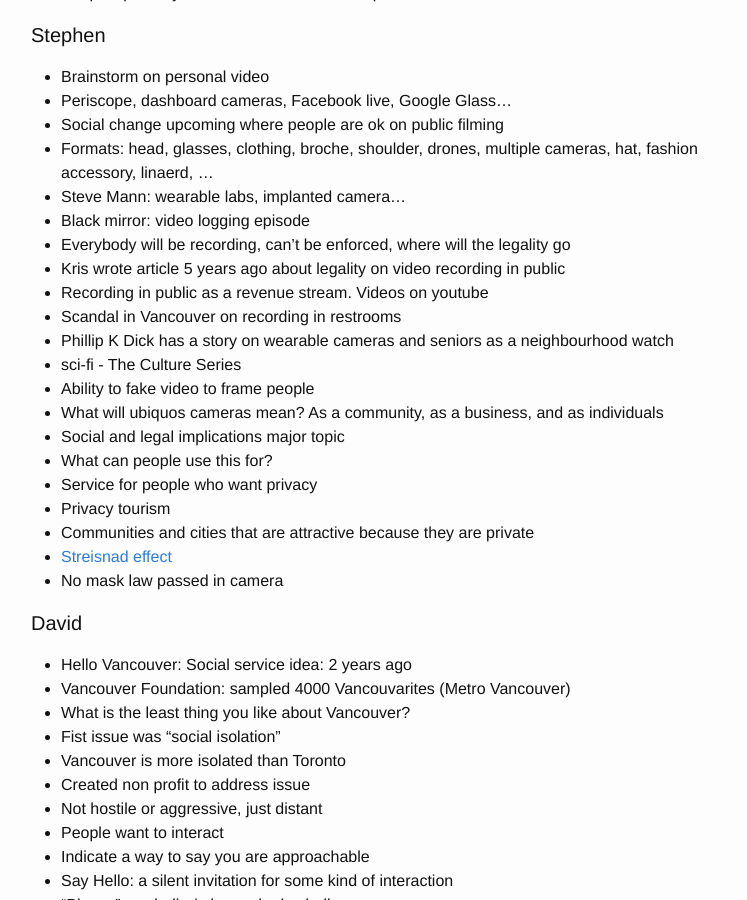
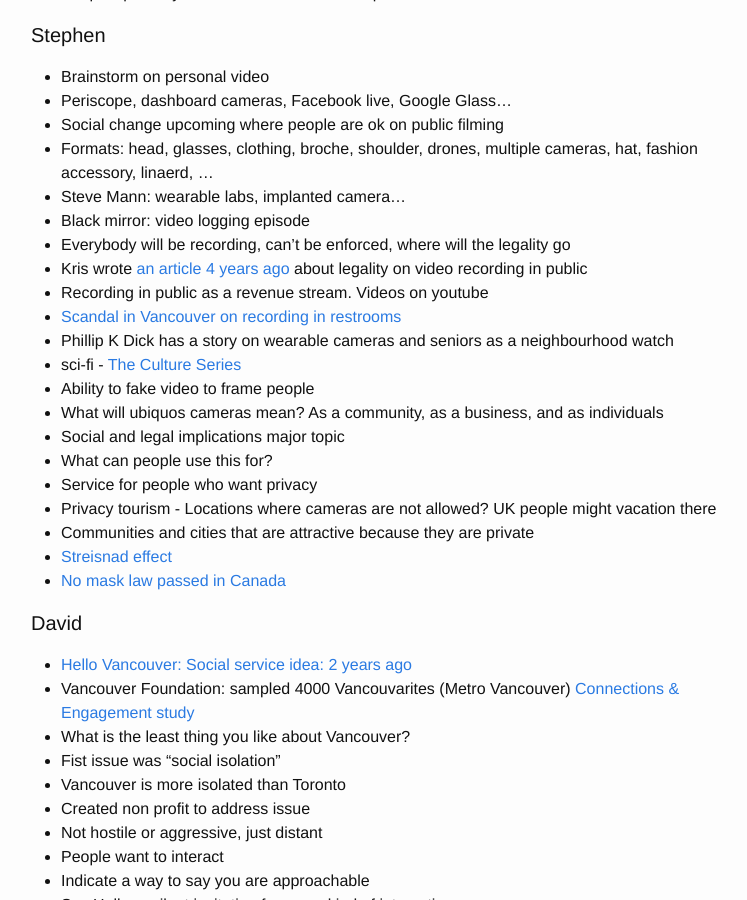
Before and after one commit to improvethings/improvethings.github.io, a Jekyll site: the page built from _posts/2016-09-12-September-12-2016.md, in a window 1280 px wide and 900 px high, scrolled down 1056 px. Shown: the whole window, without its empty margins (239-986 px from the left). Built offline with Jekyll 4.4.1, drawn with Linux system fonts in a browser that asks for light colours.

Commit message:
added links

```diff
--- a/_posts/2016-09-12-September-12-2016.md
+++ b/_posts/2016-09-12-September-12-2016.md
@@ -65,25 +65,25 @@
 - Steve Mann: wearable labs, implanted camera…
 - Black mirror: video logging episode
 - Everybody will be recording, can’t be enforced, where will the legality go
-- Kris wrote article 5 years ago about legality on video recording in public
+- Kris wrote [an article 4 years ago](https://privasectech.com/2012/12/recording-video-or-taking-pictures-in-public/) about legality on video recording in public
 - Recording in public as a revenue stream. Videos on youtube
-- Scandal in Vancouver on recording in restrooms
+- [Scandal in Vancouver on recording in restrooms](http://globalnews.ca/news/1719078/vancouver-restaurant-owner-who-set-up-camera-in-bathroom-to-be-sentenced/)
 - Phillip K Dick has a story on wearable cameras and seniors as a neighbourhood watch
-- sci-fi - The Culture Series
+- sci-fi - [The Culture Series](https://en.wikipedia.org/wiki/Culture_series)
 - Ability to fake video to frame people
 - What will ubiquos cameras mean? As a community, as a business, and as individuals
 - Social and legal implications major topic
 - What can people use this for?
 - Service for people who want privacy
-- Privacy tourism
+- Privacy tourism - Locations where cameras are not allowed? UK people might vacation there
 - Communities and cities that are attractive because they are private
 - [Streisnad effect](https://en.wikipedia.org/wiki/Streisand_effect)
-- No mask law passed in camera
+- [No mask law passed in Canada](https://en.wikipedia.org/wiki/Anti-mask_laws#Canada)
 
 #### David
 
-- Hello Vancouver: Social service idea: 2 years ago
-- Vancouver Foundation: sampled 4000 Vancouvarites (Metro Vancouver)
+- [Hello Vancouver: Social service idea: 2 years ago](http://www.vancouverobserver.com/life/health/just-say-hello-making-vancouver-friendlier-city-one-cup-coffee-time)
+- Vancouver Foundation: sampled 4000 Vancouvarites (Metro Vancouver) [Connections & Engagement study](https://www.vancouverfoundation.ca/sites/default/files/documents/VanFdn-SurveyResults-Report.pdf)
 - What is the least thing you like about Vancouver?
 - Fist issue was “social isolation”
 - Vancouver is more isolated than Toronto
```
